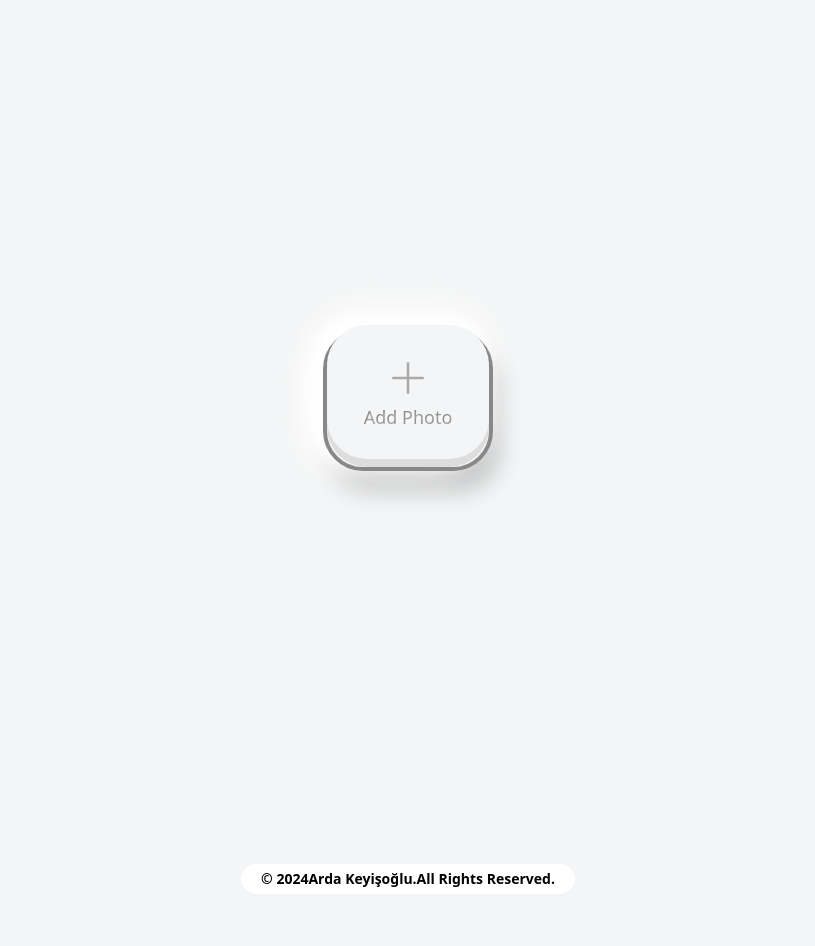
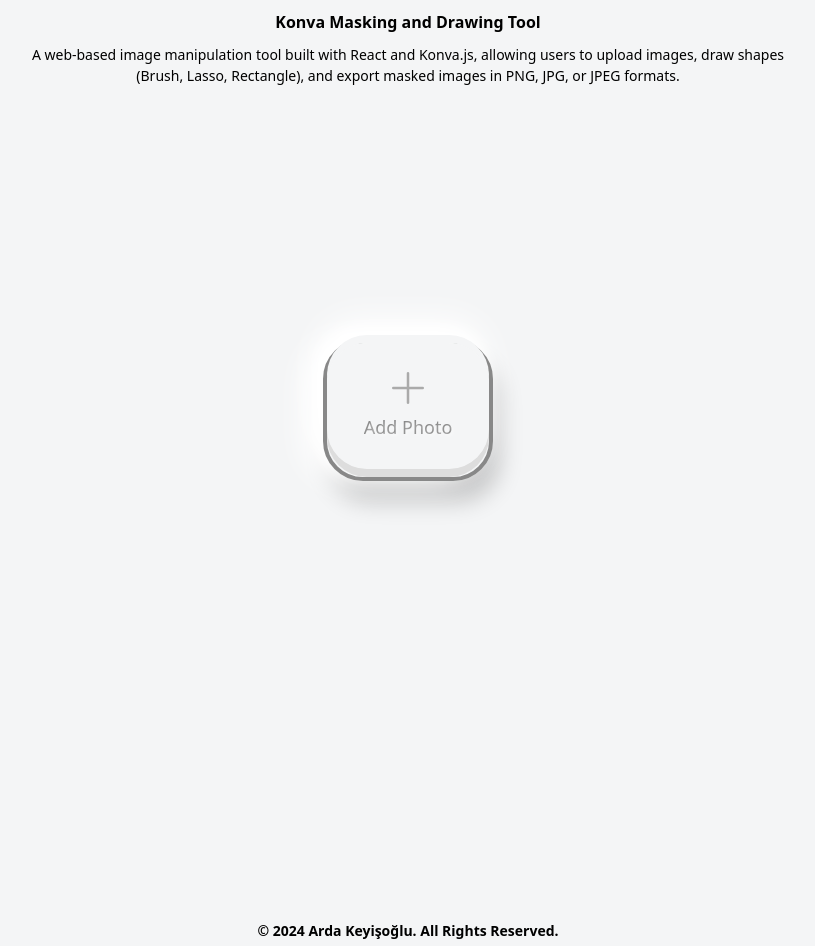
Before and after one commit to canptleon/teknasyon-case, a Next.js app: page / in a window 1280 px wide. Shown: the whole page, without its empty margins (232-1047 px from the left). Before the commit the page ends 894 px from the top, so only its background shows below. Built offline with nearby package versions, Linux system fonts and the light colour scheme.

Commit message:
header and footer added.

```diff
--- a/layouts/GeneralLayouts/Desktop/Footer.tsx
+++ b/layouts/GeneralLayouts/Desktop/Footer.tsx
@@ -3,17 +3,14 @@ import Link from "next/link";
 
 function DesktopFooter() {
   return (
-    <footer className="w-full my-[40px]">
-      <div className="max-w-[1440px] mx-auto w-full px-[16px] md:px-[80px] flex flex-col items-center">
-        <div className="flex justify-center space-x-8 mb-6">
-
-        </div>
-        <div className="text-center text-sm text-[black] pl-[20px] pr-[20px] font-semibold bg-[#ffffff] p-[5px] rounded-[50px]">
-          &copy; 2024
-            <Link href="https://www.ardakeyisoglu.com/" target="_blank">
-              Arda Keyişoğlu.
-            </Link>
-          All Rights Reserved.
+    <footer className="w-full mt-[20px] pb-">
+      <div className="mx-auto flex flex-col items-center">
+        <div className="text-center text-sm text-[black] font-semibold p-[5px]">
+          &copy; 2024{" "}
+          <Link href="https://www.ardakeyisoglu.com/" target="_blank">
+            Arda Keyişoğlu.
+          </Link>
+          {" "}All Rights Reserved.
         </div>
       </div>
     </footer>
--- a/layouts/GeneralLayouts/Desktop/Header.tsx
+++ b/layouts/GeneralLayouts/Desktop/Header.tsx
@@ -2,7 +2,13 @@ import React, { memo } from "react";
 
 function DesktopHeader() {
   return (
-    <header className="">
+    <header className="w-full text-center">
+      <h1 className="mx-[auto] my-[10px] text-center text-[16px] font-semibold">Konva Masking and Drawing Tool</h1>
+      <p className="max-w-[800px] mx-[auto] my-[10px] text-center text-[14px]">
+        A web-based image manipulation tool built with React and
+        Konva.js, allowing users to upload images, draw shapes (Brush, Lasso, Rectangle), and export
+        masked images in PNG, JPG, or JPEG formats.
+      </p>
     </header>
   );
 }
--- a/layouts/GeneralLayouts/Mobile/Footer.tsx
+++ b/layouts/GeneralLayouts/Mobile/Footer.tsx
@@ -2,19 +2,15 @@ import React from "react";
 import Link from "next/link";
 
 function MobileFooter() {
-
   return (
-    <footer className="w-full my-[20px]">
-      <div className="max-w-[1440px] mx-auto w-full px-[16px] md:px-[80px] flex flex-col items-center">
-        <div className="flex justify-center space-x-8 mb-6">
-
-        </div>
-        <div className="text-center text-sm text-[black] pl-[20px] pr-[20px] font-semibold bg-[#ffffff] p-[5px] rounded-[50px]">
-          &copy; 2024
+    <footer className="w-full mt-[20px] pb-2">
+      <div className="mx-auto flex flex-col items-center">
+        <div className="text-center text-sm text-[black] font-semibold p-[5px]">
+          &copy; 2024 {" "}
           <Link href="https://www.ardakeyisoglu.com/" target="_blank">
             Arda Keyişoğlu.
           </Link>
-           All Rights Reserved.
+          All Rights Reserved.
         </div>
       </div>
     </footer>
--- a/layouts/GeneralLayouts/Mobile/Header.tsx
+++ b/layouts/GeneralLayouts/Mobile/Header.tsx
@@ -1,12 +1,18 @@
 import React, { memo } from "react";
 
 function MobileHeader() {
-
-
   return (
-    <header>
+    <header className="w-full text-center">
+      <h1 className="mx-[auto] my-[20px] text-center text-[16px] font-semibold">
+        Konva Masking and Drawing Tool
+      </h1>
+      <p className="max-w-[92%] mx-[auto] my-[10px] text-center text-[13px]">
+        A web-based image manipulation tool built with React and Konva.js, allowing users to upload
+        images, draw shapes (Brush, Lasso, Rectangle), and export masked images in PNG, JPG, or JPEG
+        formats.
+      </p>
     </header>
-  )
+  );
 }
 
 export default memo(MobileHeader);
--- a/layouts/Layout.tsx
+++ b/layouts/Layout.tsx
@@ -1,5 +1,6 @@
 import React, { ReactElement, ReactNode, memo } from "react";
 import MobileHeader from "./GeneralLayouts/Mobile/Header";
+import DesktopHeader from "./GeneralLayouts/Desktop/Header";
 import MobileFooter from "./GeneralLayouts/Mobile/Footer";
 import DesktopFooter from "./GeneralLayouts/Desktop/Footer";
 
@@ -21,6 +22,7 @@ function Layout(props: LayoutProps) {
         </>
       ) : (
         <>
+          <DesktopHeader />
           {props.children}
           <DesktopFooter/>
         </>
```
